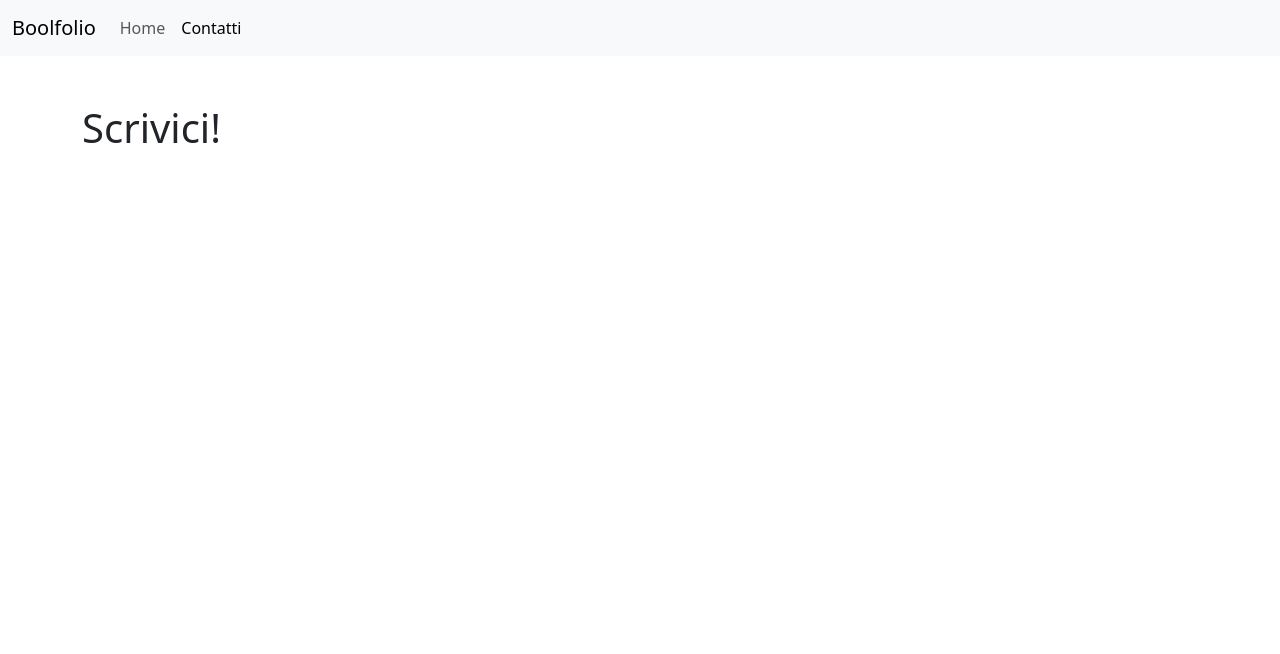
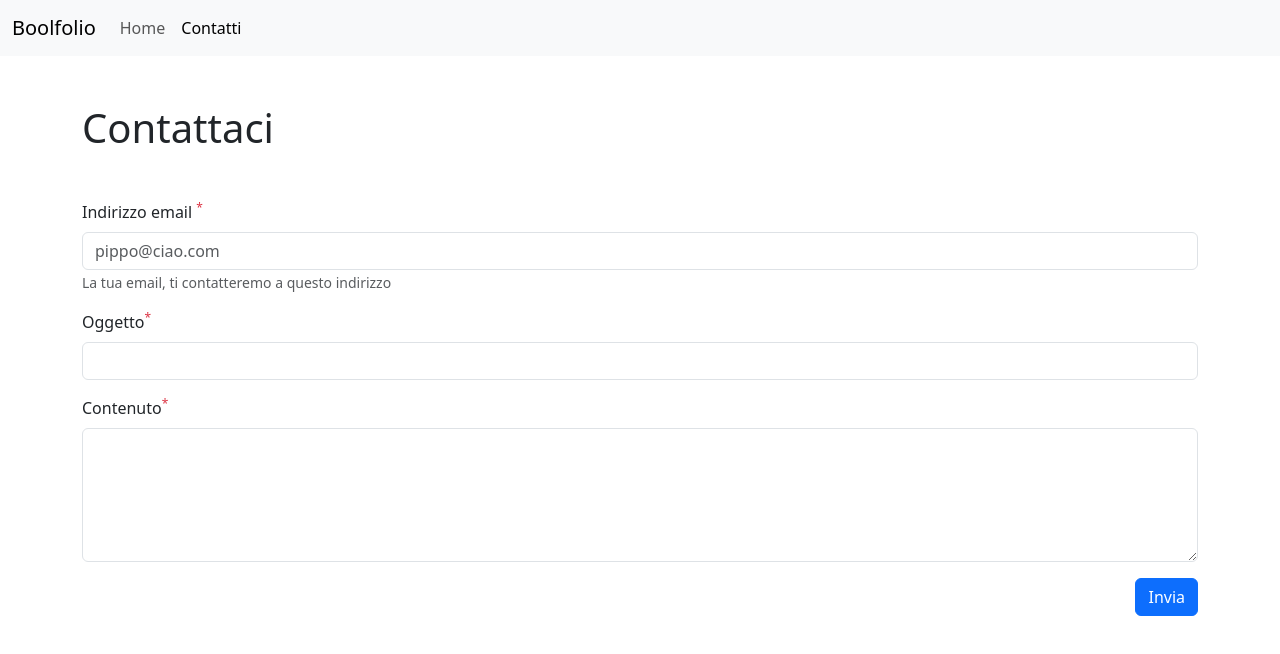
Before and after one commit to BiagioCaputo/vite-boolfolio, a Vue app: page /contact-us in a window 1280 px wide. Shown: the top 654 px of the page. Built offline with nearby package versions, Linux system fonts and the light colour scheme.

Commit message:
Implemented the possibility to send an email to the admins with a contact us page

```diff
--- /dev/null
+++ b/src/components/forms/FormAlert.vue
@@ -0,0 +1,21 @@
+<script>
+export default {
+    name: "FormAlert",
+    props: {
+        isOpen: Boolean,
+        type: String | null,
+        dismissible: Boolean,
+    },
+    emits: ['close']
+};
+</script>
+
+<template>
+    <div v-if="isOpen" class="alert  fade show"
+        :class="[`alert-${type ?? 'danger'}`, { 'alert-dismissible': dismissible }]" role="alert">
+        <slot></slot>
+        <button v-if="dismissible" @click="$emit('close')" type="button" class="btn-close" data-bs-dismiss="alert"
+            aria-label="Close"></button>
+    </div>
+</template>
+<style lang="scss" scoped></style>
--- a/src/components/pages/ContactUsPage.vue
+++ b/src/components/pages/ContactUsPage.vue
@@ -1,12 +1,136 @@
 <script>
+import axios from 'axios';
+const endpoint = 'http://localhost:8000/api/contact-mail';
+import { store } from '../../data/store';
+import FormAlert from '../forms/FormAlert.vue';
+const defaultForm = {
+    email: '',
+    subject: '',
+    content: '',
+}
+export default {
+    name: "ContactUsPage",
+    components: {
+        FormAlert,
+    },
+    data: () => ({
+        form: defaultForm,
+        successMessage: null,
+        errors: {},
+        isPristine: true,
+    }),
+    computed: {
+        hasErrors() {
+            //? Object.keys(this.errors).length Restituisce un array con le chiavi di quello che mettiamo tra parentesi
+            return Object.keys(this.errors).length;
+        },
+        showAlert() {
+            // Controllo se abbiamo un messaggio di successo o se l'oggetto errors ha delle chiavi, la risposta la trasformo in booleano
+            return Boolean(this.successMessage || this.hasErrors);
+        },
+        alertType() {
+            return this.hasErrors ? 'danger' : 'success';
+        }
+    },
+    methods: {
+        validateField(field) {
+            //Controlla se il form è stato inviato(se è "immacolato")
+            if (this.isPristine) return '';
+            // Se non è toccato prendi gli errori e invia il field giusto
+            return this.errors[field] ? 'is-invalid' : 'is-valid';
+        },
+        // Validazione Front
+        validateForm() {
+            //Parto con errors vuoto e mano mano aggiungo gli errori
+            this.errors = {};
+            this.successMessage = null;
+            // Validazione email
+            if (!this.form.email) {
+                this.errors.email = 'Nessun email inserita';
+            } else if (!this.form.email.match(/^(([^<>()[\]\\.,;:\s@"]+(\.[^<>()[\]\\.,;:\s@"]+)*)|.(".+"))@((\[[0-9]{1,3}\.[0-9]{1,3}\.[0-9]{1,3}\.[0-9]{1,3}\])|(([a-zA-Z\-0-9]+\.)+[a-zA-Z]{2,}))$/)) {
+                this.errors.email = 'Mail non valida';
+            }
+            //Validazione oggetto
+            if (!this.form.subject) this.errors.subject = 'Campo oggetto vuoto, non valido';
+            //Validazione contenuto
+            if (!this.form.content) this.errors.content = 'Conenuto Mail vuoto, non valido';
+        },
+        async sendForm() {
+            // Flag per form già usato
+            this.isPristine = false;
+            // Faccio la Validazione
+            this.validateForm();
+            // Se c'è un errore esci
+            if (this.hasErrors) return
+            store.isLoading = true;
+            try {
+                await axios.post(endpoint, this.form);
+                this.isPristine = true;
+                this.form = { ...defaultForm };
+                this.successMessage = 'Il tuo messaggio è stato inviato correttamente!';
+            } catch (err) {
+                console.error(err);
+                // Se lo status dell'errore è 422
+                if (err.response.status === 422) {
+                    // Tiro fuori l'oggetto errors
+                    const { errors } = err.response.data;
+                    // Prendo i miei errori e lo riassegno con spread
+                    this.errors = { ...errors };
+                } else {
+                    // Altrimenti mostro l'errore generico
+                    this.errors = { network: "C'è stato un errore" };
+                }
+            }
+            store.isLoading = false;
+        }
+    }
+};
+</script>
 
+<template>
+    <h1 class="my-5">Contattaci</h1>
 
-export default {
-    name: 'ContactUsPage',
-}
-</script>
-<template>
-    <h1>Scrivici!</h1>
+    <!-- Form Alert -->
+    <FormAlert :isOpen="showAlert" :type="alertType" :dismissible="!hasErrors">
+        <div v-if="successMessage">{{ successMessage }}</div>
+        <ul v-if="hasErrors">
+            <li v-for="(error, key) in errors" :key="key">{{ error }}</li>
+        </ul>
+    </FormAlert>
 
+    <!-- Form Contatti -->
+    <form @submit.prevent="sendForm">
+
+        <!-- Email -->
+        <div class="mb-3">
+            <label for="email" class="form-label">Indirizzo email <sup class="text-danger">*</sup></label>
+            <input type="email" class="form-control" :class="validateField('email')" id="email"
+                placeholder="pippo@ciao.com" v-model.trim="form.email" required>
+            <div v-if="errors.email" class="invalid-feedback">{{ errors.email }}</div>
+            <small v-else class="form-text text-muted">La tua email, ti contatteremo a questo indirizzo</small>
+        </div>
+
+        <!-- Oggetto -->
+        <div class="mb-3">
+            <label for="subject" class="form-label">Oggetto<sup class="text-danger">*</sup></label>
+            <input type="text" class="form-control" :class="validateField('subject')" id="subject"
+                v-model.trim="form.subject" required>
+            <div v-if="errors.subject" class="invalid-feedback">{{ errors.email }}</div>
+        </div>
+
+        <!-- Contenuto -->
+        <div class="mb-3">
+            <label for="content" class="form-label">Contenuto<sup class="text-danger">*</sup></label>
+            <textarea class="form-control" :class="validateField('content')" id="content" rows="5"
+                v-model.trim="form.content"></textarea>
+            <div v-if="errors.content" class="invalid-feedback">{{ errors.content }}</div>
+        </div>
+
+        <!-- Invia -->
+        <div class="d-flex justify-content-end">
+            <button type="submit" class="btn btn-primary">Invia</button>
+        </div>
+    </form>
 </template>
-<style></style>
+
+<style lang="scss" scoped></style>
```
